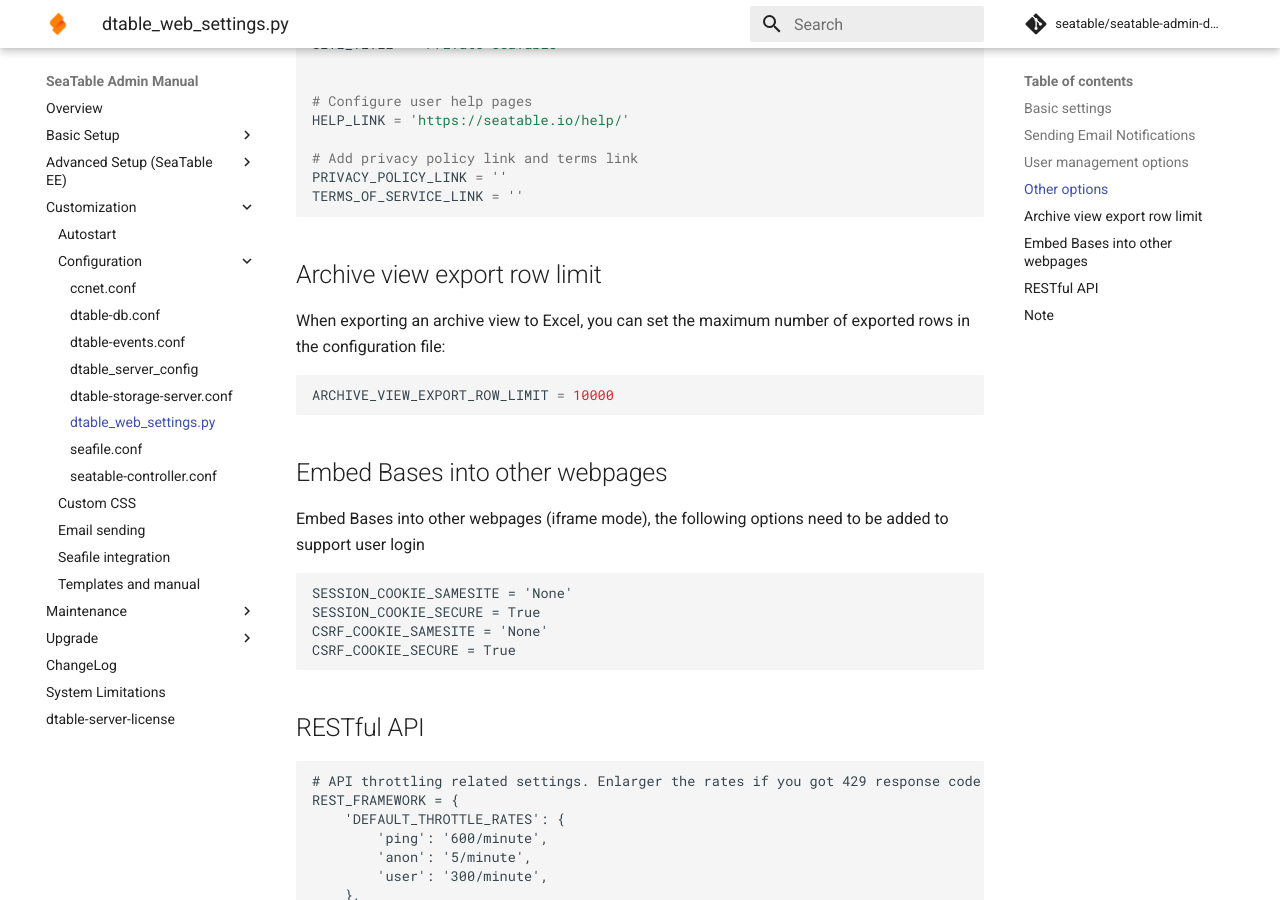
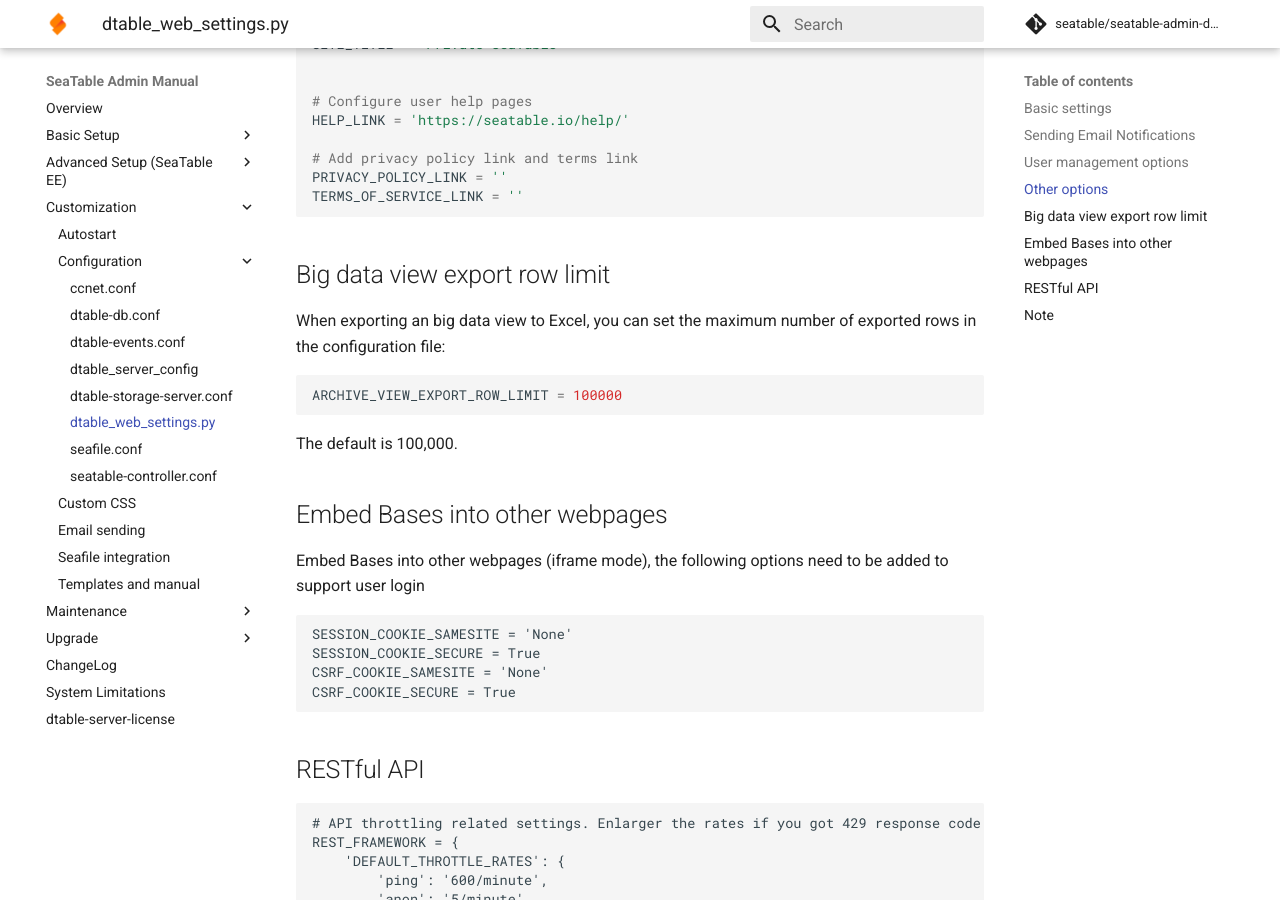
Before and after one commit to seatable/seatable-admin-docs, an MkDocs documentation site: the page built from manual/config/dtable_web_settings.md, in a window 1280 px wide and 900 px high, scrolled down 2523 px. Built offline with MkDocs 1.6.1 and Material for MkDocs 9.7.7, drawn with Linux system fonts in a browser that asks for light colours; comment, search, counter and statistics services are not loaded.

Commit message:
Update dtable_web_settings.md

````diff
--- a/manual/config/dtable_web_settings.md
+++ b/manual/config/dtable_web_settings.md
@@ -129,14 +129,16 @@
 
 ```
 
-## Archive view export row limit
+## Big data view export row limit
 
-When exporting an archive view to Excel, you can set the maximum number of exported rows in the configuration file:
+When exporting an big data view to Excel, you can set the maximum number of exported rows in the configuration file:
 
 ```python
-ARCHIVE_VIEW_EXPORT_ROW_LIMIT = 10000
+ARCHIVE_VIEW_EXPORT_ROW_LIMIT = 100000
 
 ```
+
+The default is 100,000.
 
 ## Embed Bases into other webpages
 
````
